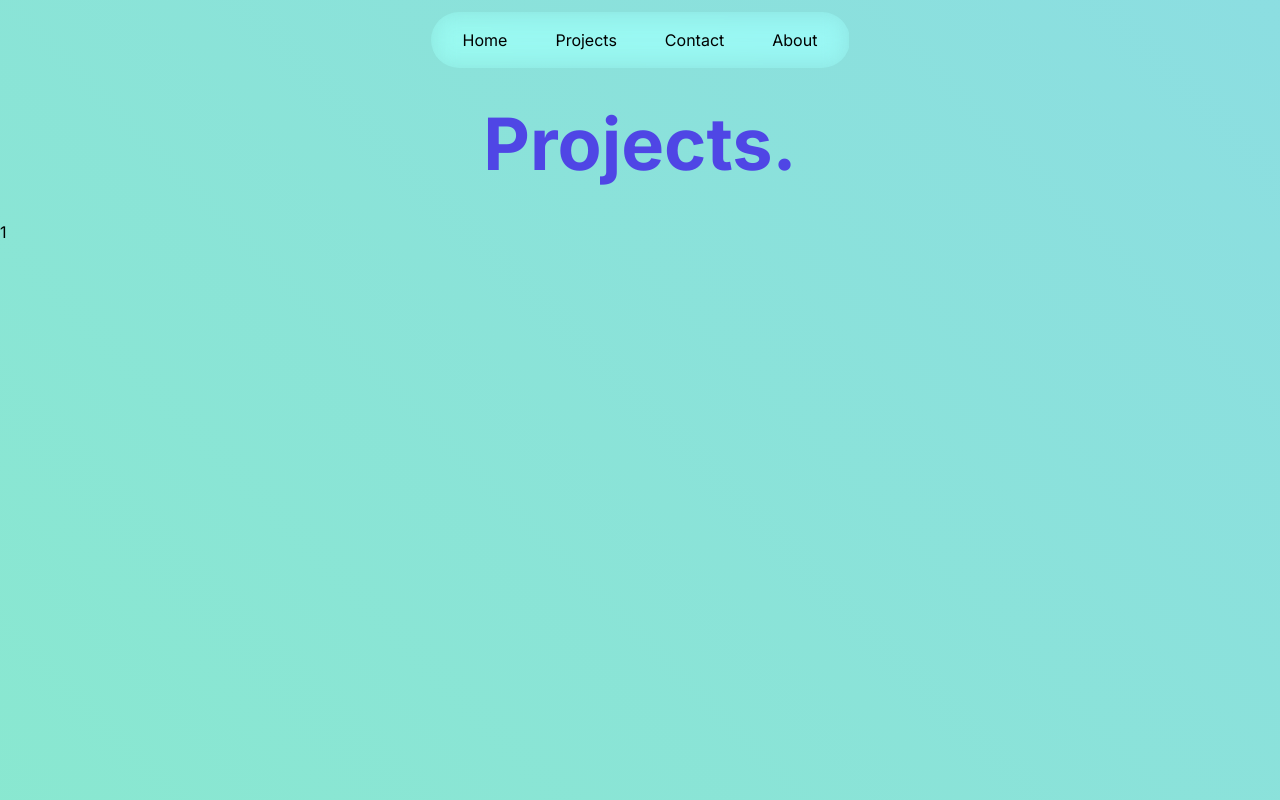
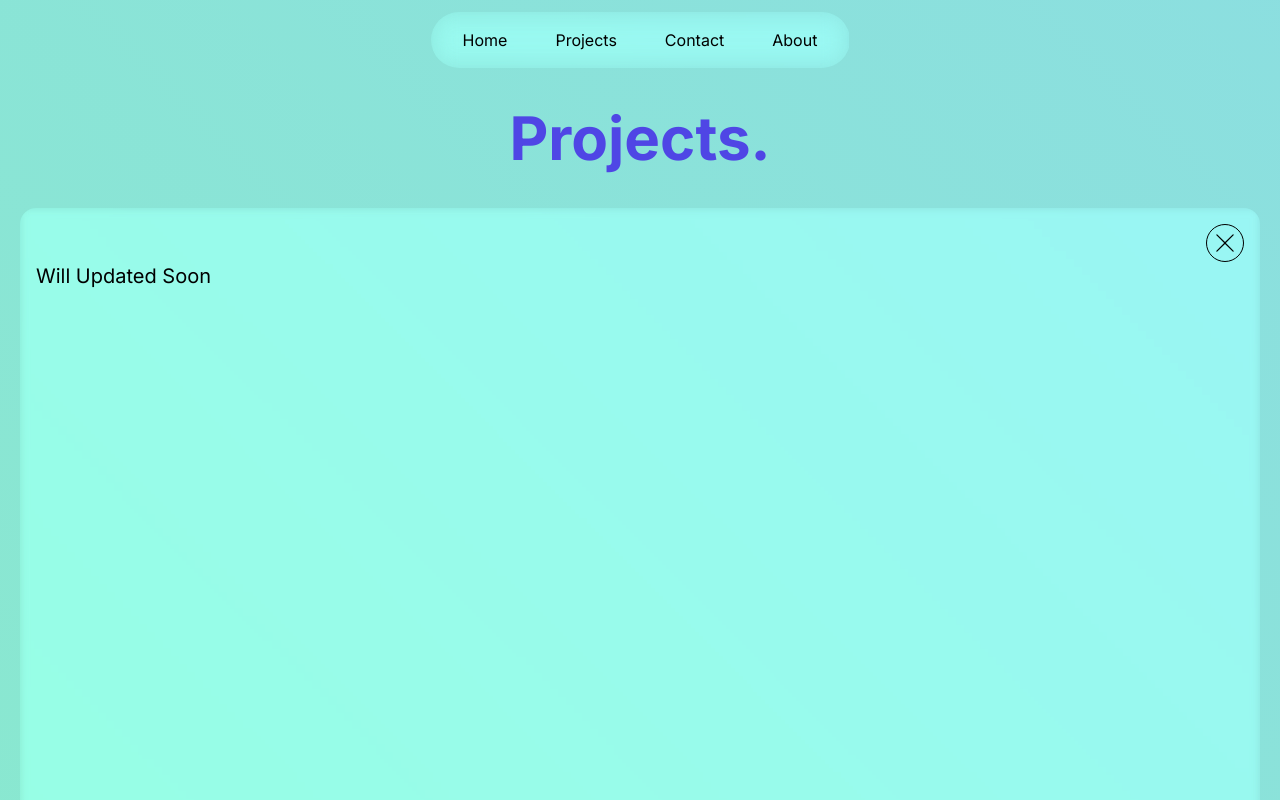
Before and after one commit to arup-basak/arupbasak-next, a Next.js app: page /projects/1 in a window 1280 px wide. Shown: the top 800 px of the page. Built offline with nearby package versions, Linux system fonts and the light colour scheme.

Commit message:
updated project page

```diff
--- a/src/app/globals.css
+++ b/src/app/globals.css
@@ -8,6 +8,8 @@ body {
     padding: 0;
     min-height: 100vh;
     background: linear-gradient(45deg, #84fab0, #8fd3f4);
+    /* background: linear-gradient(45deg, #5731ce, #405fbf); */
+    /* color: white; */
     background-size: 400% 400%;
     background-position: 0% 100%;
     animation-name: anim;
--- a/src/app/projects/[project_name]/page.tsx
+++ b/src/app/projects/[project_name]/page.tsx
@@ -1,12 +1,32 @@
 'use client'
 
+import CrossButton from '@/components/CrossButton'
 import { motion } from 'framer-motion'
+import { useRouter } from 'next/navigation'
 
 export default function Page({ params }: { params: { project_name: string } }) {
+    const router = useRouter()
     return (
-        <motion.div>
-            {params.project_name}
-        </motion.div>
+        <div>
+            <motion.div
+                initial={{
+                    y: 50,
+                    opacity: 0
+                }}
+                animate={{
+                    y: 0,
+                    opacity: 1
+                }}
+                className='rounded-2xl backdrop-blur-sm backdrop-brightness-110 m-5 h-screen p-4'>
+                <div className='w-full flex justify-end'>
+                    <CrossButton onClick={() => router.push("/projects")}/>
+                </div>
+
+                <div className='text-xl'>
+                    Will Updated Soon
+                </div>
+            </motion.div>
+        </div>
     )
 }
 
--- /dev/null
+++ b/src/components/CrossButton.tsx
@@ -0,0 +1,21 @@
+import React from 'react'
+import Image from 'next/image'
+
+interface Props {
+    onClick: () => void
+}
+
+const CrossButton = (props: Props) => {
+    return (
+        <div className='border border-black w-fit p-2 rounded-full cursor-pointer' onClick={props.onClick}>
+            <Image
+                alt='Cross'
+                src="/close.svg"
+                height={20}
+                width={20}
+            />
+        </div>
+    )
+}
+
+export default CrossButton
--- a/src/components/Heading.tsx
+++ b/src/components/Heading.tsx
@@ -10,7 +10,7 @@ interface HeadingProps {
 const Heading: React.FC<HeadingProps> = ({ text }) => {
     return (
         <motion.div
-            className='mx-auto w-fit my-10 text-7xl font-bold text-center text-indigo-600'
+            className='mx-auto w-fit my-10 text-6xl font-bold text-center text-indigo-600'
             initial={{
                 opacity: 0,
                 y: -20,
--- a/src/components/Project.tsx
+++ b/src/components/Project.tsx
@@ -21,6 +21,7 @@ const Project: React.FC<Props> = ({ data }) => {
         y: 0,
         opacity: 1,
       }}
+      transition={{ delay: .15 }}
       key={data.keyword}
       className='backdrop-blur-md backdrop-brightness-125 hover:backdrop-brightness-[1.45] w-full my-3 p-7 cursor-pointer rounded-xl'
       style={{ cursor: 'pointer' }}
```
Also changed, not shown: public/close.svg.
